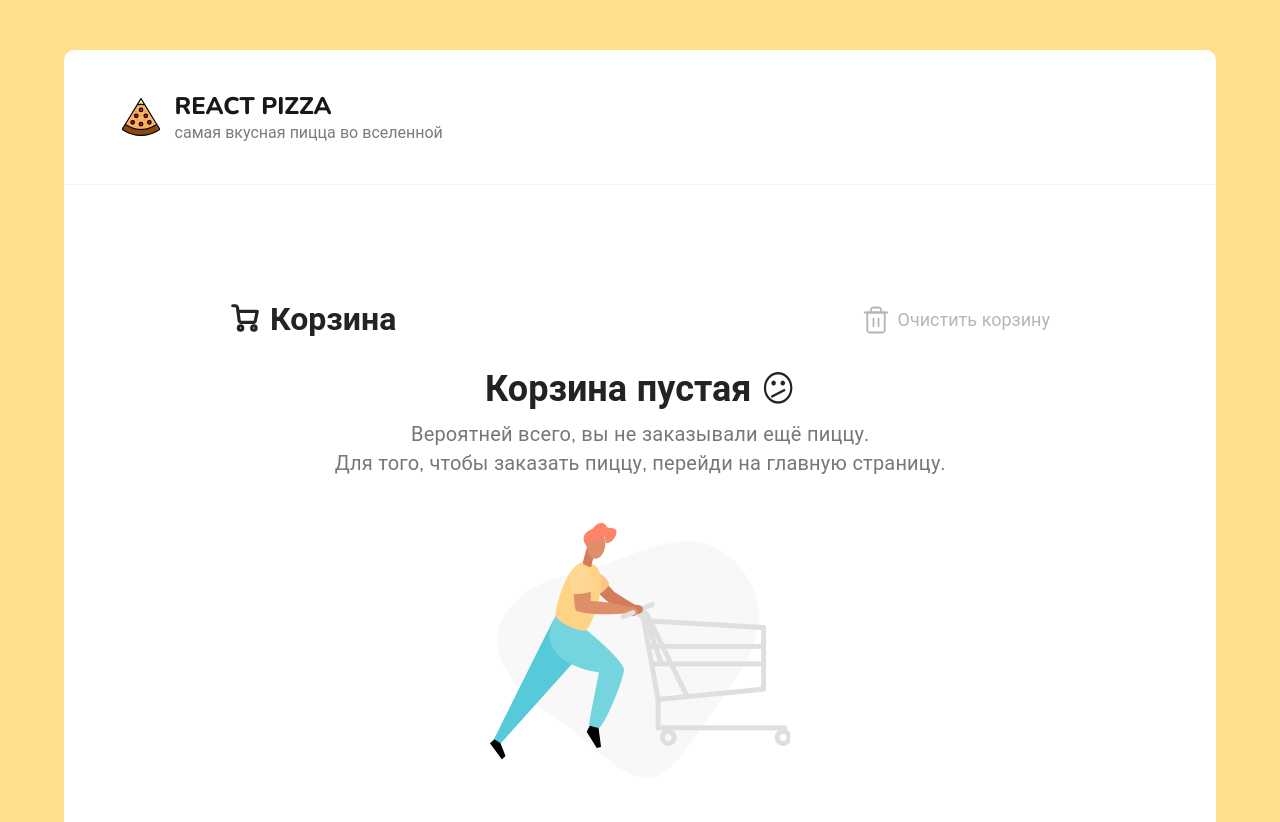
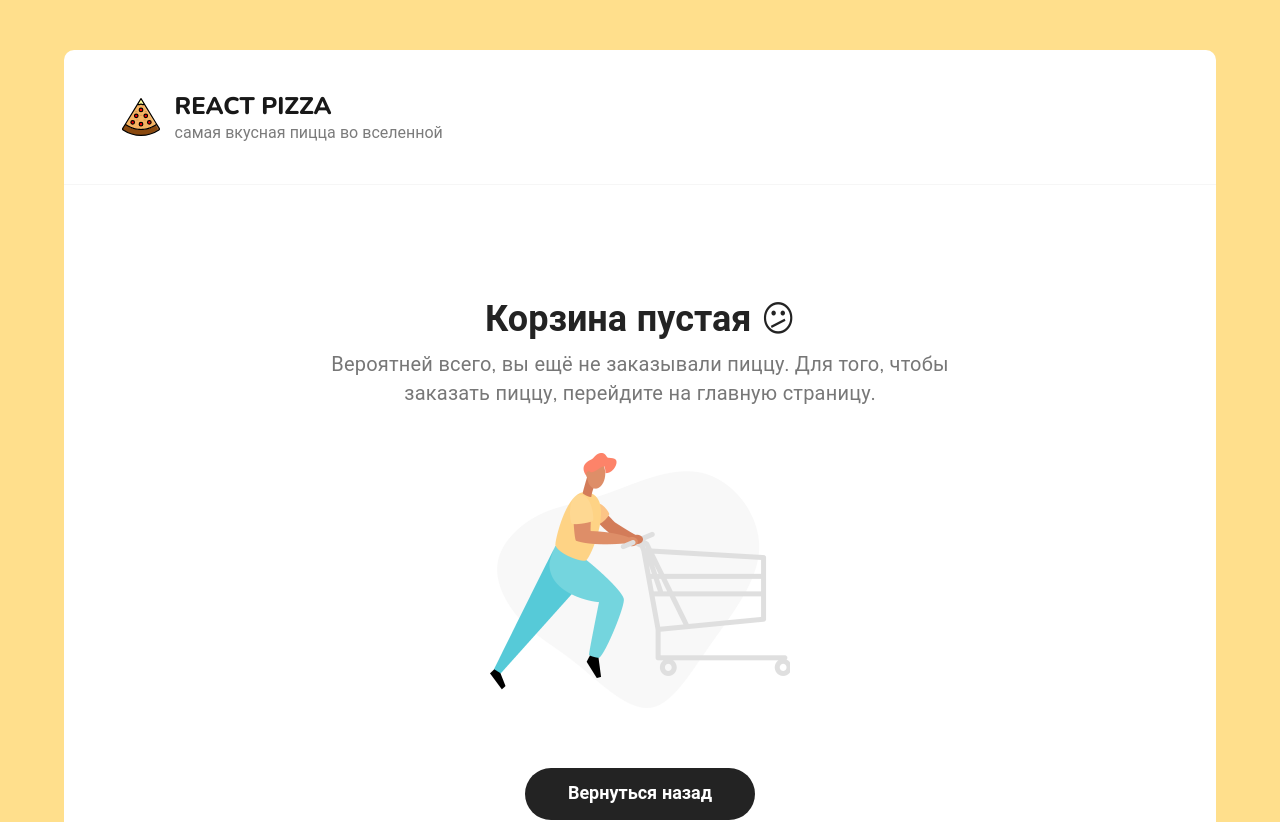
Before and after one commit to DmitryMarc/pizzeria, a React (Create React App) app: page /pizzeria/cart in a window 1280 px wide. Shown: the top 822 px of the page. Built offline with nearby package versions, Linux system fonts and the light colour scheme.

Commit message:
Fixed the logic of cart work.

```diff
--- a/src/components/CartBlock/CartBlock.tsx
+++ b/src/components/CartBlock/CartBlock.tsx
@@ -2,8 +2,8 @@ import { FC } from "react";
 import { useSelector } from "react-redux";
 import { Link } from "react-router-dom";
 import { selectCart } from "../../redux/cart/cartSelectors";
-import CartEmpty from "../CartEmpty";
-import CartItem from "../CartItem";
+import CartEmpty from "./CartEmpty";
+import CartItem from "./CartItem";
 
 const CartBlock: FC = () => {
     const { totalPrice, totalCount, items } = useSelector(selectCart);
@@ -18,7 +18,7 @@ const CartBlock: FC = () => {
                 {
                     items.map((item) => {
                         return <CartItem key={item.id} {...item} />
-                    })
+                    }).reverse()
                 }
             </div>
             <div className="cart__bottom">
@@ -33,7 +33,6 @@ const CartBlock: FC = () => {
                             <path d="M7 13L1 6.93015L6.86175 1" stroke="#D3D3D3" strokeWidth="1.5"
                                 strokeLinecap="round" strokeLinejoin="round"></path>
                         </svg>
-
                         <span>Вернуться назад</span>
                     </Link>
                     <div className="button pay-btn">
--- a/src/components/CartEmpty.tsx
+++ b/src/components/CartBlock/CartEmpty.tsx
@@ -1,14 +1,14 @@
 import { FC } from 'react'
 import { Link } from 'react-router-dom'
-import cartEmptyImg from '../assets/img/empty-cart.png'
+import cartEmptyImg from '../../assets/img/empty-cart.png'
 
 const CartEmpty: FC = () => {
     return (
         <div className="cart cart--empty">
             <h2>Корзина пустая <span>😕</span></h2>
             <p>
-                Вероятней всего, вы не заказывали ещё пиццу.<br />
-                Для того, чтобы заказать пиццу, перейди на главную страницу.
+                Вероятней всего, вы ещё не заказывали пиццу.
+                Для того, чтобы заказать пиццу, перейдите на главную страницу.
             </p>
             <img src={cartEmptyImg} alt="Empty cart" />
             <Link to="/pizzeria/" className="button button--black">
--- a/src/components/CartItem.tsx
+++ b/src/components/CartBlock/CartItem.tsx
@@ -1,7 +1,7 @@
 import React, { FC } from "react";
 import { useDispatch } from "react-redux";
-import { addItem, minusItem, removeItem } from "../redux/cart/cartSlice";
-import { CartItemType } from "../redux/cart/cartTypes";
+import { addItem, minusItem, removeItem } from "../../redux/cart/cartSlice";
+import { CartItemType } from "../../redux/cart/cartTypes";
 
 type CartItemPropsType = {
     id: string,
--- a/src/pages/Cart.tsx
+++ b/src/pages/Cart.tsx
@@ -1,12 +1,14 @@
 import React, { FC, Suspense } from "react";
-import { useDispatch } from "react-redux";
+import { useDispatch, useSelector } from "react-redux";
 import PreloaderForCart from "../components/CartBlock/Skeleton";
+import { selectCart } from "../redux/cart/cartSelectors";
 import { clearItems } from "../redux/cart/cartSlice";
 
 const CartBlock = React.lazy(() => import(/* webpackChunkName: "Cart" */ '../components/CartBlock/CartBlock'));
 
 const Cart: FC = () => {
     const dispatch = useDispatch();
+    const {totalCount} = useSelector(selectCart);
 
     const onClickClear = () => {
         if (window.confirm('Clear the cart?')) {
@@ -16,6 +18,7 @@ const Cart: FC = () => {
     return (
         <div className="container container--cart">
             <div className="cart">
+                {!!totalCount &&
                     <div className="cart__top">
                         <h2 className="content__title"><svg width="18" height="18"
                             viewBox="0 0 18 18" fill="none" xmlns="http://www.w3.org/2000/svg">
@@ -55,10 +58,10 @@ const Cart: FC = () => {
                                 <path d="M11.6666 9.16667V14.1667" stroke="#B6B6B6" strokeWidth="1.2"
                                     strokeLinecap="round" strokeLinejoin="round"></path>
                             </svg>
-
                             <span>Очистить корзину</span>
                         </div>
                     </div>
+                }
                 <div className="content__items">
                     <Suspense fallback={[...new Array(4)].map((_, index) => <PreloaderForCart key={index} />)}>
                         <CartBlock />
```
Lines whose indentation alone changed are shown as unchanged.
